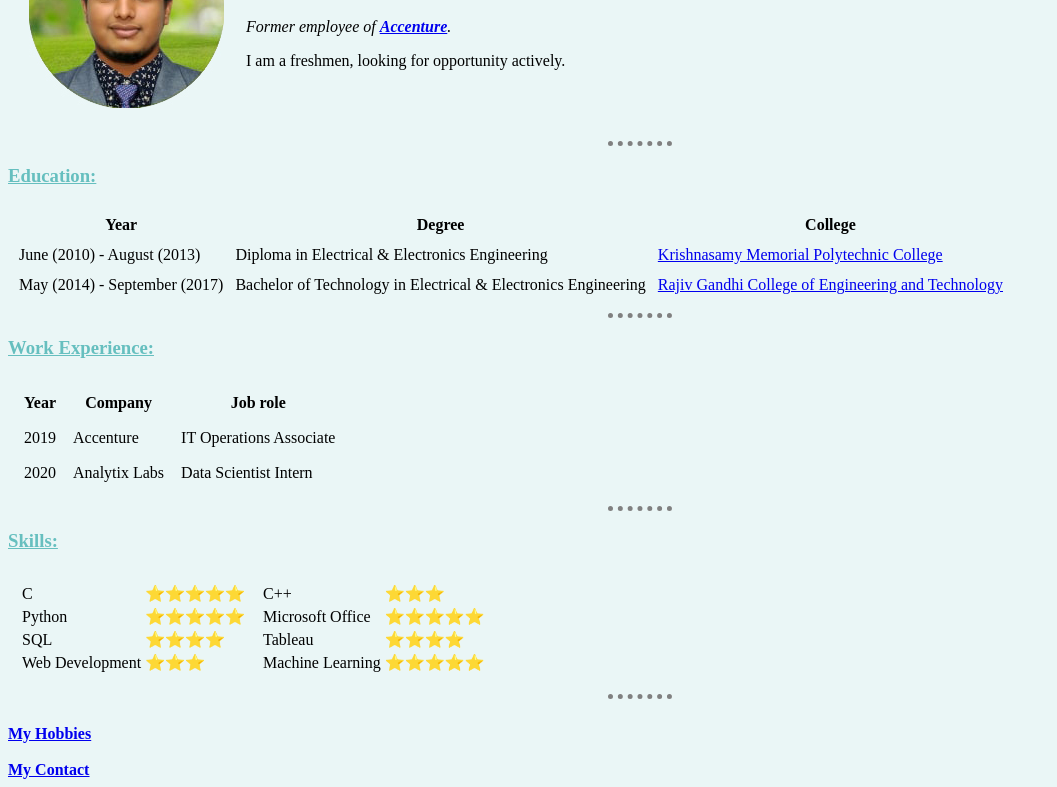
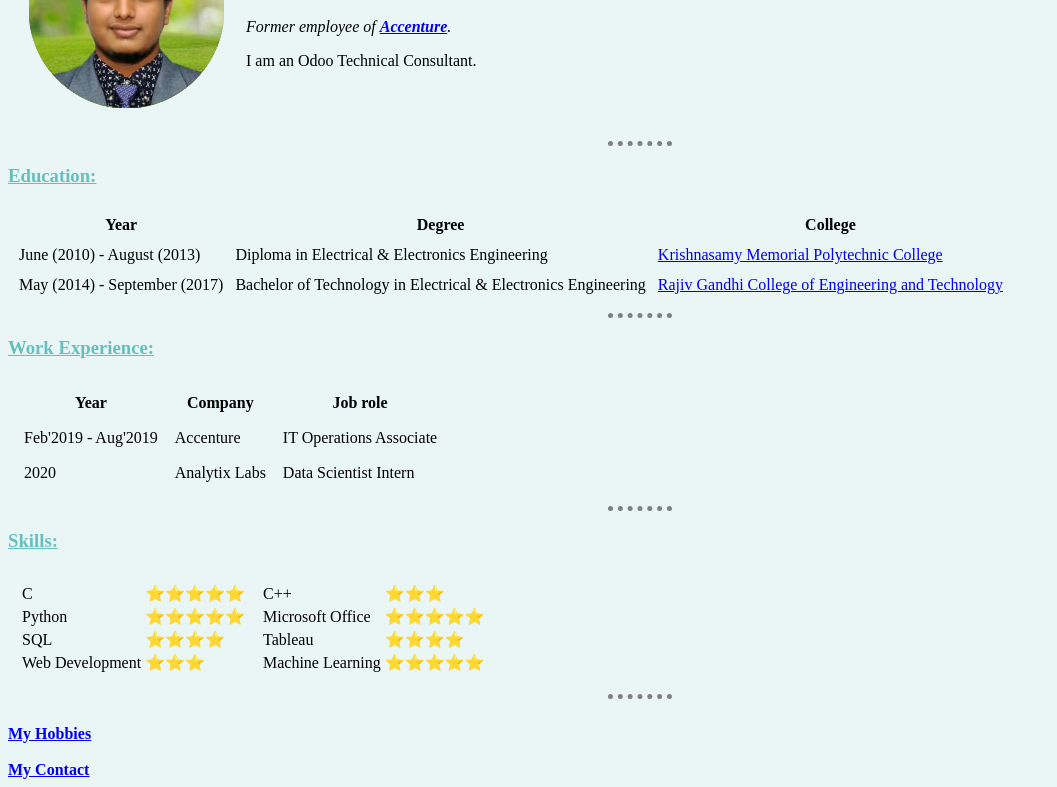
Before and after one commit to thirumalaivasan95/cv, a plain HTML site: page index.html in a window 1280 px wide. Shown: the part 116-903 px from the top of the page, without its empty margins (0-1057 px from the left). Drawn offline with Linux system fonts and the light colour scheme.

Commit message:
Update index.html

```diff
--- a/index.html
+++ b/index.html
@@ -20,7 +20,7 @@
       <td>
         <h1>Thirumalai Vasan</h1>
         <p><em>Former employee of <strong><a href="https://www.accenture.com/in-en/about/company-index" target="_blank">Accenture</a></strong>.</em></p>
-        <p>I am a freshmen, looking for opportunity actively.</p>
+        <p>I am an Odoo Technical Consultant.</p>
       </td>
     </tr>
   </table>
@@ -67,7 +67,7 @@
     </thead>
     <tbody>
       <tr>
-        <td>2019</td>
+        <td>Feb'2019 - Aug'2019</td>
         <td>Accenture</td>
         <td>IT Operations Associate</td>
       </tr>
```
